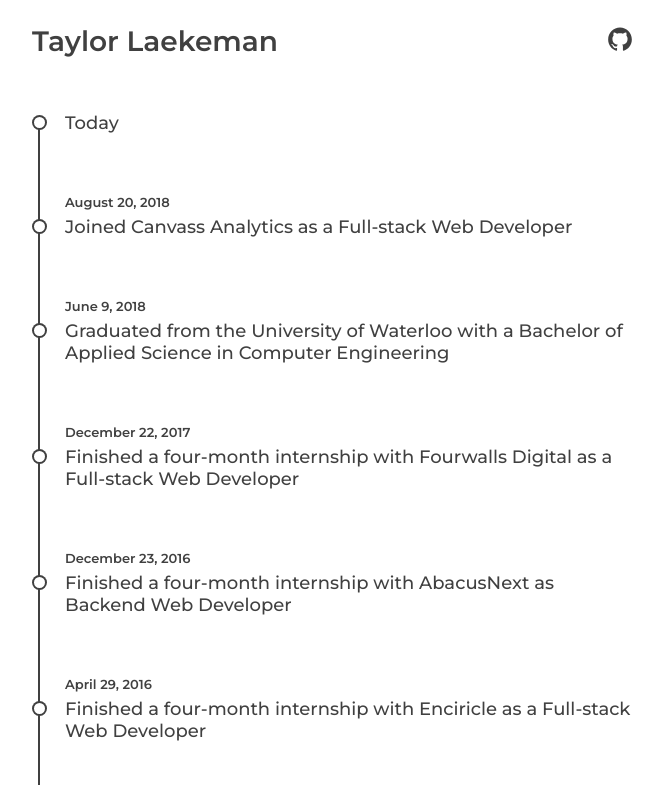
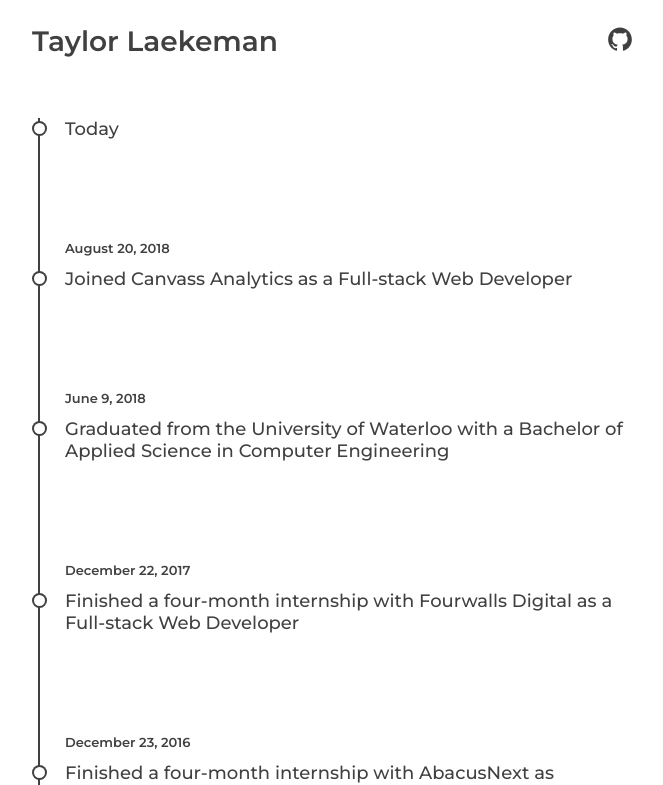
Before and after one commit to taylorlaekeman/tjlaekem, a React (Create React App) app: page / in a window 1280 px wide. Shown: the top 785 px of the page, without its empty margins (308-971 px from the left). Built offline with nearby package versions, Linux system fonts and the light colour scheme.

Commit message:
added technologies prop to event component

```diff
--- a/src/components/Event.js
+++ b/src/components/Event.js
@@ -3,7 +3,7 @@ import PropTypes from 'prop-types';
 import styled from 'styled-components';
 
 const Article = styled.article`
-  margin-bottom: 60px;
+  margin-bottom: 100px;
 `;
 
 const Header = styled.header`
@@ -12,7 +12,7 @@ const Header = styled.header`
     '.    date '
     'icon title';
   grid-template-columns: 15px 1fr;
-  grid-gap: 6px 18px;
+  grid-gap: 12px 18px;
 
   &:after {
     content: '';
@@ -35,16 +35,27 @@ const Time = styled.time`
   grid-area: date;
 `;
 
-const Event = ({ date, description, title }) => (
+const Details = styled.main`
+  margin-left: 33px;
+`;
+
+const Technologies = styled.p`
+  margin: 12px 0;
+  font-size: ${props => props.theme.fonts.small};
+  font-weight: 600;
+`;
+
+const Event = ({ date, description, technologies, title }) => (
   <Article>
     <Header>
       {date && <Time>{date}</Time>}
       <Title>{title}</Title>
     </Header>
-    {description && (
-      <main>
+    {(description || technologies) && (
+      <Details>
+        <Technologies>{technologies}</Technologies>
         <p>{description}</p>
-      </main>
+      </Details>
     )}
   </Article>
 );
@@ -52,12 +63,14 @@ const Event = ({ date, description, title }) => (
 Event.propTypes = {
   date: PropTypes.string,
   description: PropTypes.string,
+  technologies: PropTypes.string,
   title: PropTypes.string.isRequired
 };
 
 Event.defaultProps = {
   date: '',
-  description: ''
+  description: '',
+  technologies: ''
 };
 
 export default Event;
```
